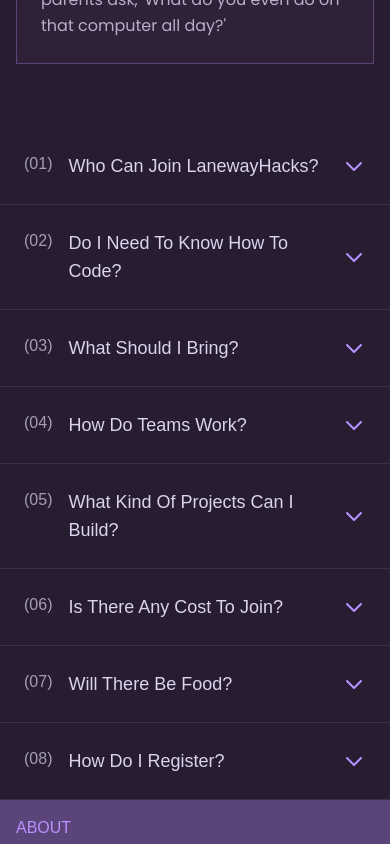
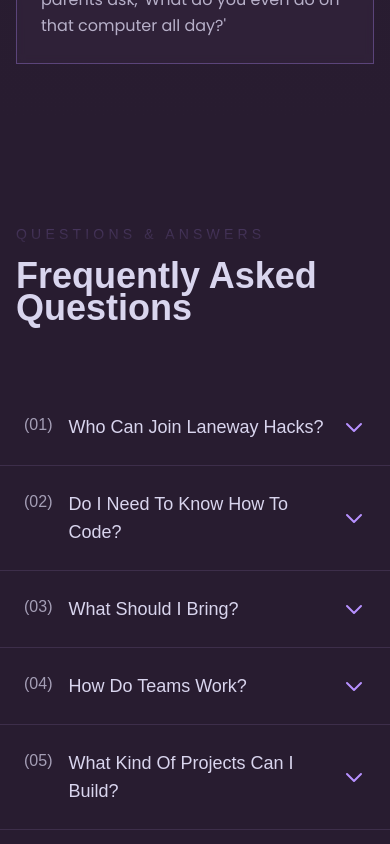
Before and after one commit to Jayx2u/lanewayhacks-web, a Next.js app: page / in a window 390 px wide. Shown: the part 3720-4564 px from the top of the page. Built offline with nearby package versions, Linux system fonts and the light colour scheme; a web font is replaced by a local one.

Commit message:
Fix FAQ questions formatting and sections padding

```diff
--- a/src/app/page.tsx
+++ b/src/app/page.tsx
@@ -41,7 +41,7 @@
       <main className="relative">
         <HeroSection/>
 
-        {/* Left-aligned What Is section */}
+        {/* What Is section */}
         <motion.section
           initial="hidden"
           whileInView="visible"
@@ -51,7 +51,7 @@
         >
           <div className="absolute inset-0 bg-gradient-to-b from-transparent to-[#281c30]/30"/>
 
-          <div className="container mx-auto px-4 sm:px-6 relative">
+          <div className="w-full px-4 sm:px-6 lg:px-16 relative">
             <motion.div
               variants={sectionVariants}
               className="flex flex-col items-start mb-8 md:mb-16"
@@ -101,7 +101,7 @@
           </div>
         </motion.section>
 
-        {/* Right-aligned Why Participate section */}
+        {/* Why Participate section */}
         <motion.section
           initial="hidden"
           whileInView="visible"
@@ -111,7 +111,7 @@
         >
           <div className="absolute inset-0 bg-gradient-to-t from-transparent to-[#362741]/30"/>
 
-          <div className="container mx-auto px-4 sm:px-6 relative">
+          <div className="w-full px-4 sm:px-6 lg:px-16 relative">
             <motion.div
               variants={sectionVariants}
               className="flex flex-col items-start md:items-end text-left md:text-right mb-8 md:mb-16"
@@ -161,7 +161,28 @@
             </div>
           </div>
         </motion.section>
-        <FAQAccordion />
+
+        {/* FAQ Section */}
+        <motion.section
+          initial="hidden"
+          whileInView="visible"
+          viewport={{once: true, margin: "-100px"}}
+          variants={sectionVariants}
+          className="w-full bg-[#281C30] py-24 md:py-40 relative"
+        >
+          <div className="absolute top-0 left-0 right-0 h-32 bg-gradient-to-b from-[#281c30]/0 to-[#281C30]"/>
+          <div className="w-full px-4 sm:px-6 lg:px-16 mb-16 md:mb-24">
+            <motion.div variants={sectionVariants} className="mb-16">
+              <span className="text-hack-purple text-sm tracking-[0.3em] uppercase mb-4 block">
+                Questions & Answers
+              </span>
+              <h2 className="text-4xl sm:text-5xl md:text-7xl font-bold text-hack-white leading-[0.9] max-w-4xl">
+                Frequently Asked<br className="hidden sm:block"/> Questions
+              </h2>
+            </motion.div>
+          </div>
+          <FAQAccordion/>
+        </motion.section>
 
         <Footer/>
       </main>
--- a/src/components/sections/faq.tsx
+++ b/src/components/sections/faq.tsx
@@ -62,7 +62,7 @@
   const faqItems = [
     {
       id: '01',
-      question: "Who Can Join LanewayHacks?",
+      question: "Who Can Join Laneway Hacks?",
       answer: "Any high school student in Melbourne can join! Whether you're a coding pro or just starting out, all skill levels are welcome. You just need curiosity and enthusiasm for technology!"
     },
     {
@@ -88,17 +88,18 @@
     {
       id: '06',
       question: "Is There Any Cost To Join?",
-      answer: "Nope! LanewayHacks is completely free. We provide the venue, food, mentorship, and hardware components - all you need to bring is your creativity!"
+      answer: "Nope! Laneway Hacks is completely free. We provide the venue, food, mentorship, and hardware components - all you need to bring is your creativity!"
     },
     {
       id: '07',
       question: "Will There Be Food?",
-      answer: "Yes! We'll keep you energized with meals, snacks, and drinks throughout the event. We cater to various dietary requirements - just let us know in advance."
+      answer: "Yes! We'll keep you energised with meals, snacks, and drinks throughout the event. We cater to various dietary requirements - just let us know in advance."
     },
     {
       id: '08',
       question: "How Do I Register?",
-      answer: "Click the 'Register Now' button at the top of the page to secure your spot. Be quick - spaces fill up fast! You'll receive a confirmation email with all the details you need."
+      answer: "We are currently collecting interests to better plan our event! Fill out the quick form at the top of this page to join our waitlist, and you'll be the first to know when official registration opens. We'll email you all the important details including the exact date, location, and how to secure your spot!"
+      //answer: "Click the 'Register Now' button at the top of the page to secure your spot. Be quick - spaces fill up fast! You'll receive a confirmation email with all the details you need."
     }
   ];
 
```
